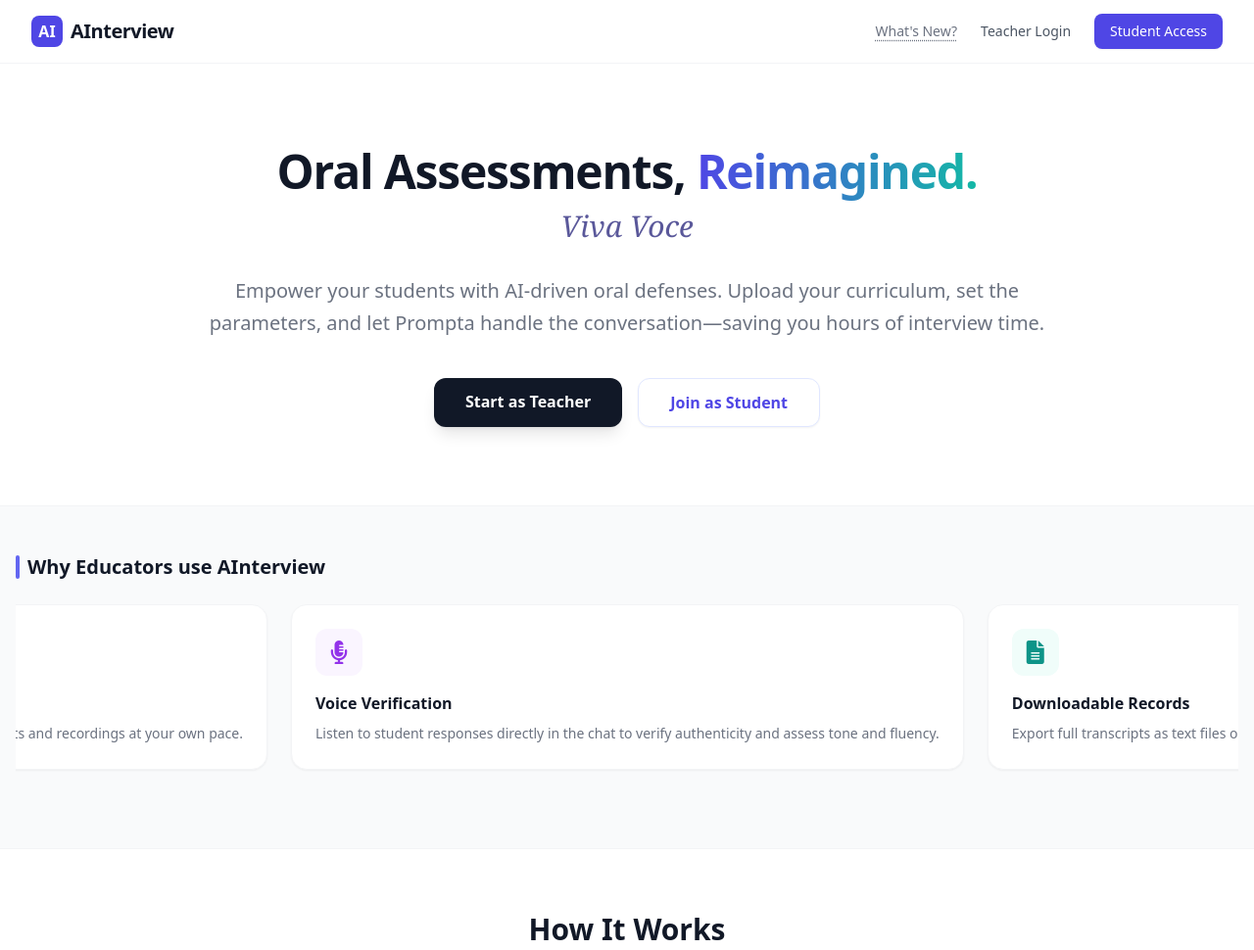
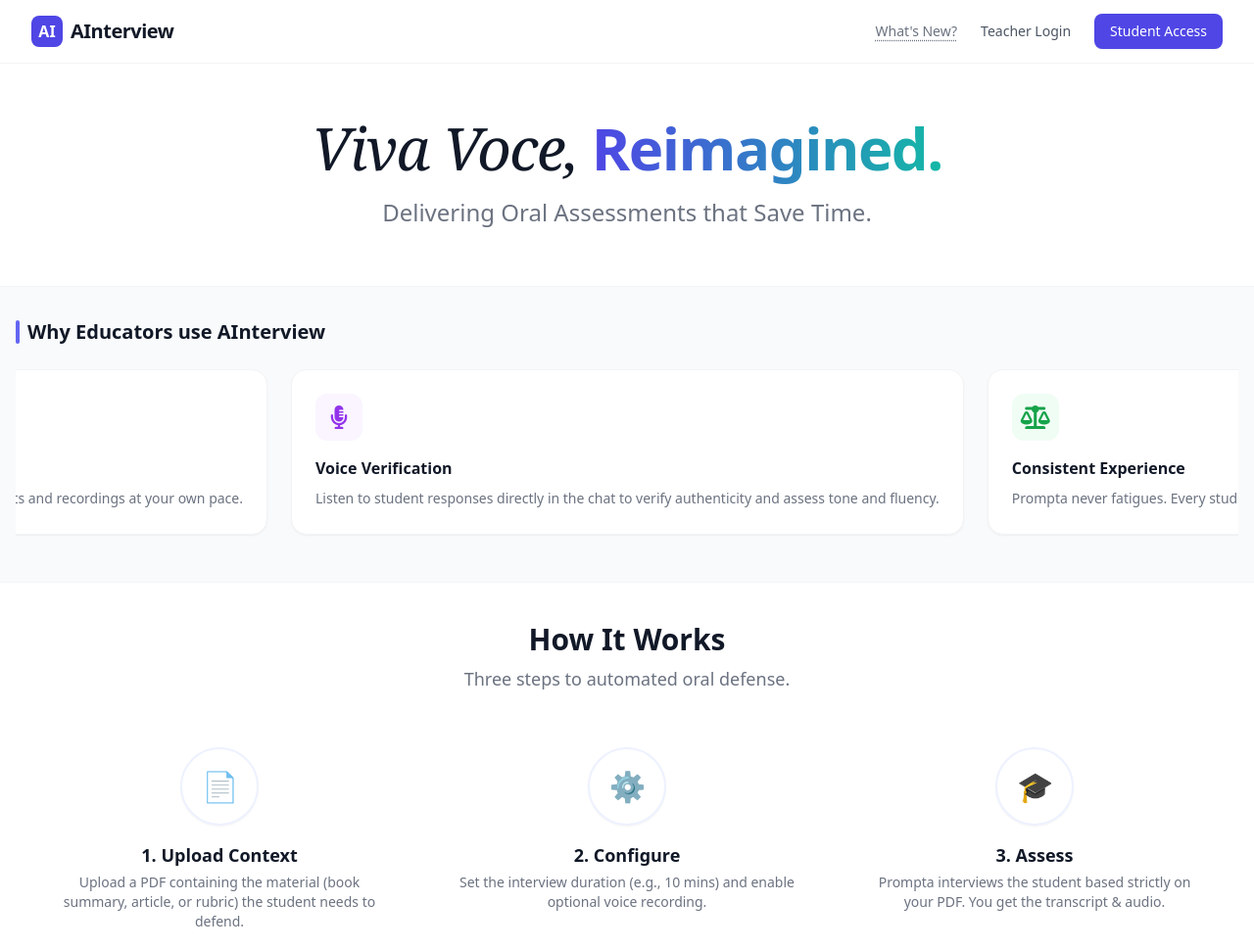
Before and after one commit to jonathantepper/TutorBot, a website: page public/index.html in a window 1280 px wide. Shown: the top 970 px of the page at 98% size. Drawn offline with nearby package versions, Linux system fonts and the light colour scheme.

Commit message:
UI: Final Polish - Tighter spacing, Viva Voce title, removed body buttons

```diff
--- a/public/index.html
+++ b/public/index.html
@@ -35,37 +35,24 @@
         </div>
     </nav>
 
-    <section class="py-20 text-center px-4 max-w-4xl mx-auto">
-        <h1 class="text-5xl font-extrabold text-gray-900 mb-2 tracking-tight leading-tight">
-            Oral Assessments, <span class="text-transparent bg-clip-text bg-gradient-to-r from-indigo-600 to-teal-500">Reimagined.</span>
+    <section class="py-14 text-center px-4 max-w-4xl mx-auto">
+        <h1 class="text-5xl md:text-6xl text-gray-900 mb-4 tracking-tight leading-tight font-serif italic">
+            Viva Voce, <span class="text-transparent bg-clip-text bg-gradient-to-r from-indigo-600 to-teal-500 not-italic font-sans font-extrabold">Reimagined.</span>
         </h1>
 
-        <h2 class="text-3xl font-serif italic text-indigo-900/80 mb-8">
-            Viva Voce
-        </h2>
-
-        <p class="text-xl text-gray-500 mb-10 leading-relaxed">
-            Empower your students with AI-driven oral defenses. Upload your curriculum,
-            set the parameters, and let Prompta handle the conversation—saving you hours of interview time.
+        <p class="text-2xl text-gray-500 leading-relaxed font-light">
+            Delivering Oral Assessments that Save Time.
         </p>
-        <div class="flex justify-center gap-4">
-            <a href="teacher.html" class="px-8 py-3 bg-gray-900 text-white rounded-xl font-semibold hover:bg-gray-800 transition shadow-lg hover:shadow-xl transform hover:-translate-y-0.5">
-                Start as Teacher
-            </a>
-            <a href="student.html" class="px-8 py-3 bg-white text-indigo-600 border border-indigo-100 rounded-xl font-semibold hover:bg-indigo-50 transition shadow-sm">
-                Join as Student
-            </a>
-        </div>
     </section>
 
-    <section class="py-12 bg-gray-50 border-y border-gray-100 overflow-hidden">
+    <section class="py-8 bg-gray-50 border-y border-gray-100 overflow-hidden">
         <div class="max-w-7xl mx-auto px-4">
             <div class="flex items-center gap-2 mb-6">
                 <span class="h-6 w-1 bg-indigo-500 rounded-full"></span>
                 <h2 class="text-xl font-bold text-gray-900">Why Educators use AInterview</h2>
             </div>
 
-            <div id="features-scroll" class="flex overflow-x-auto gap-6 pb-8 hide-scrollbar snap-x snap-mandatory scroll-smooth">
+            <div id="features-scroll" class="flex overflow-x-auto gap-6 pb-4 hide-scrollbar snap-x snap-mandatory scroll-smooth">
 
                 <div class="min-w-[280px] md:min-w-[320px] bg-white p-6 rounded-2xl shadow-sm border border-gray-100 snap-center hover:shadow-md transition-shadow flex-shrink-0">
                     <div class="w-12 h-12 bg-blue-50 rounded-xl flex items-center justify-center text-blue-600 mb-4 text-2xl">
@@ -81,6 +68,22 @@
                     </div>
                     <h3 class="font-bold text-gray-900 mb-2">Voice Verification</h3>
                     <p class="text-sm text-gray-500 leading-relaxed">Listen to student responses directly in the chat to verify authenticity and assess tone and fluency.</p>
+                </div>
+
+                <div class="min-w-[280px] md:min-w-[320px] bg-white p-6 rounded-2xl shadow-sm border border-gray-100 snap-center hover:shadow-md transition-shadow flex-shrink-0">
+                    <div class="w-12 h-12 bg-green-50 rounded-xl flex items-center justify-center text-green-600 mb-4 text-2xl">
+                        <i class="fas fa-balance-scale"></i>
+                    </div>
+                    <h3 class="font-bold text-gray-900 mb-2">Consistent Experience</h3>
+                    <p class="text-sm text-gray-500 leading-relaxed">Prompta never fatigues. Every student gets the same attentive interviewer, even after 30 consecutive sessions.</p>
+                </div>
+
+                <div class="min-w-[280px] md:min-w-[320px] bg-white p-6 rounded-2xl shadow-sm border border-gray-100 snap-center hover:shadow-md transition-shadow flex-shrink-0">
+                    <div class="w-12 h-12 bg-pink-50 rounded-xl flex items-center justify-center text-pink-600 mb-4 text-2xl">
+                        <i class="fas fa-comment-dots"></i>
+                    </div>
+                    <h3 class="font-bold text-gray-900 mb-2">Focus on Feedback</h3>
+                    <p class="text-sm text-gray-500 leading-relaxed">By automating the interview process, you save hours of class time to focus purely on grading and high-quality feedback.</p>
                 </div>
 
                 <div class="min-w-[280px] md:min-w-[320px] bg-white p-6 rounded-2xl shadow-sm border border-gray-100 snap-center hover:shadow-md transition-shadow flex-shrink-0">
@@ -113,44 +116,44 @@
         </div>
     </section>
 
-    <section class="py-16 bg-white">
+    <section class="py-10 bg-white">
         <div class="max-w-7xl mx-auto px-4 sm:px-6 lg:px-8">
 
-            <div class="text-center mb-16">
+            <div class="text-center mb-10">
                 <h2 class="text-3xl font-bold text-gray-900">How It Works</h2>
-                <p class="mt-4 text-lg text-gray-500">Three steps to automated oral defense.</p>
+                <p class="mt-2 text-lg text-gray-500">Three steps to automated oral defense.</p>
             </div>
 
-            <div class="grid md:grid-cols-3 gap-12 text-center relative">
+            <div class="grid md:grid-cols-3 gap-8 text-center relative">
                 <div class="hidden md:block absolute top-12 left-[16%] right-[16%] h-0.5 bg-gray-100 -z-10"></div>
 
                 <div class="relative bg-white p-4">
-                    <div class="w-24 h-24 mx-auto bg-white border-2 border-indigo-50 rounded-full flex items-center justify-center mb-6 shadow-sm">
-                        <span class="text-4xl">📄</span>
+                    <div class="w-20 h-20 mx-auto bg-white border-2 border-indigo-50 rounded-full flex items-center justify-center mb-4 shadow-sm">
+                        <span class="text-3xl">📄</span>
                     </div>
-                    <h3 class="text-xl font-bold text-gray-900 mb-2">1. Upload Context</h3>
-                    <p class="text-gray-500">Upload a PDF containing the material (book summary, article, or rubric) the student needs to defend.</p>
+                    <h3 class="text-lg font-bold text-gray-900 mb-1">1. Upload Context</h3>
+                    <p class="text-sm text-gray-500">Upload a PDF containing the material (book summary, article, or rubric) the student needs to defend.</p>
                 </div>
 
                 <div class="relative bg-white p-4">
-                    <div class="w-24 h-24 mx-auto bg-white border-2 border-indigo-50 rounded-full flex items-center justify-center mb-6 shadow-sm">
-                        <span class="text-4xl">⚙️</span>
+                    <div class="w-20 h-20 mx-auto bg-white border-2 border-indigo-50 rounded-full flex items-center justify-center mb-4 shadow-sm">
+                        <span class="text-3xl">⚙️</span>
                     </div>
-                    <h3 class="text-xl font-bold text-gray-900 mb-2">2. Configure</h3>
-                    <p class="text-gray-500">Set the interview duration (e.g., 10 mins) and enable optional voice recording.</p>
+                    <h3 class="text-lg font-bold text-gray-900 mb-1">2. Configure</h3>
+                    <p class="text-sm text-gray-500">Set the interview duration (e.g., 10 mins) and enable optional voice recording.</p>
                 </div>
 
                 <div class="relative bg-white p-4">
-                    <div class="w-24 h-24 mx-auto bg-white border-2 border-indigo-50 rounded-full flex items-center justify-center mb-6 shadow-sm">
-                        <span class="text-4xl">🎓</span>
+                    <div class="w-20 h-20 mx-auto bg-white border-2 border-indigo-50 rounded-full flex items-center justify-center mb-4 shadow-sm">
+                        <span class="text-3xl">🎓</span>
                     </div>
-                    <h3 class="text-xl font-bold text-gray-900 mb-2">3. Assess</h3>
-                    <p class="text-gray-500">Prompta interviews the student based strictly on your PDF. You get the transcript & audio.</p>
+                    <h3 class="text-lg font-bold text-gray-900 mb-1">3. Assess</h3>
+                    <p class="text-sm text-gray-500">Prompta interviews the student based strictly on your PDF. You get the transcript & audio.</p>
                 </div>
             </div>
 
-            <div class="mt-20 bg-gray-50 rounded-2xl p-8 border border-gray-100">
-                <div class="text-center mb-8">
+            <div class="mt-12 bg-gray-50 rounded-2xl p-6 border border-gray-100">
+                <div class="text-center mb-6">
                     <h3 class="text-lg font-bold text-gray-900">Try Sample Curriculums</h3>
                     <p class="text-sm text-gray-500">Download these PDFs to test the Teacher Interface.</p>
                 </div>
@@ -182,7 +185,7 @@
         </div>
     </section>
 
-    <footer class="bg-white border-t border-gray-100 py-12">
+    <footer class="bg-white border-t border-gray-100 py-8">
         <div class="max-w-7xl mx-auto px-4 text-center">
             <p class="text-gray-400 text-sm">&copy; 2026 AInterview. All rights reserved.</p>
             <p class="text-gray-300 text-xs mt-2">Privacy focused. Student data is isolated.</p>
```
